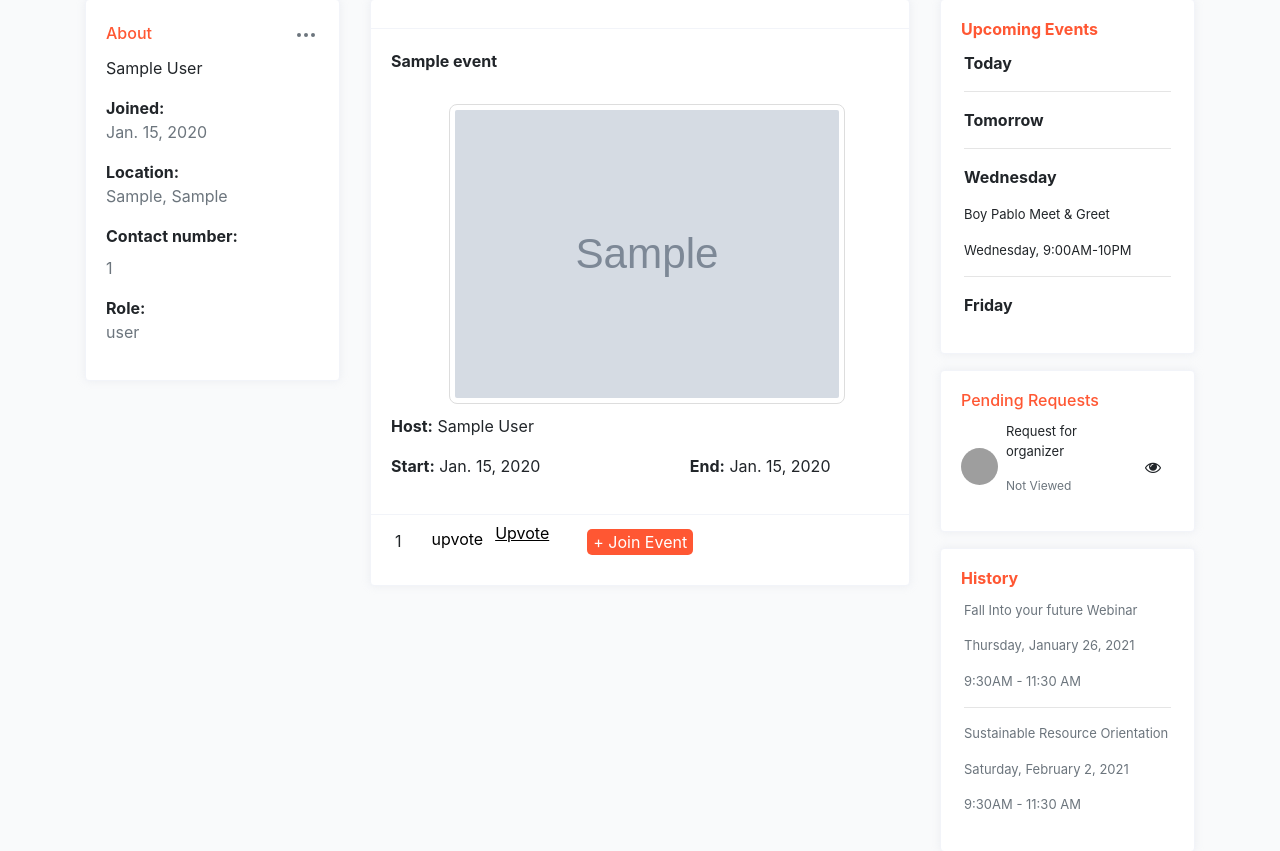
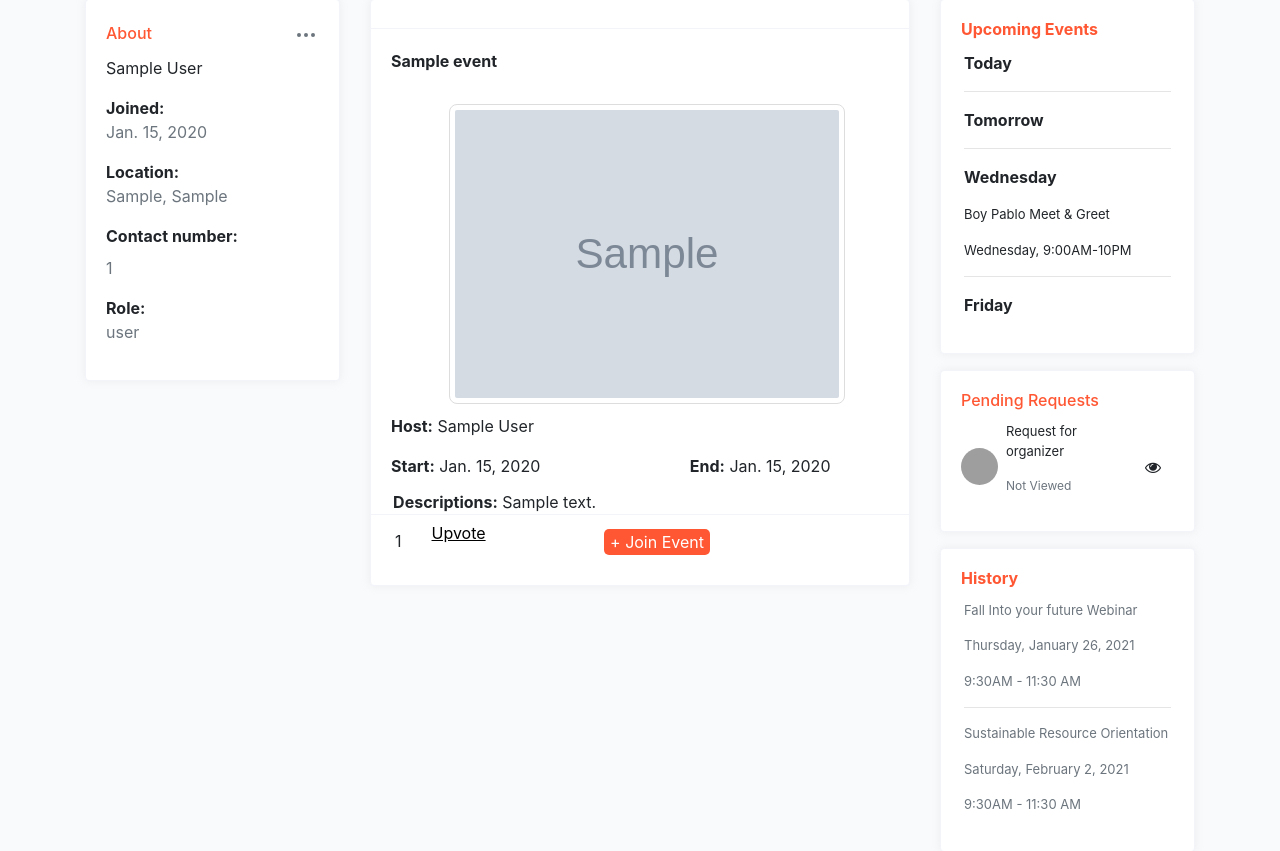
Before and after one commit to rizamariem/metroevents, a Django app: template project/meteroEvents/templates/feed.html in a window 1280 px wide. Shown: the part 129-980 px from the top of the page. Run offline with Django 3.2, Linux system fonts and the light colour scheme; tables that the repository leaves empty hold one stand-in row (values such as "Sample post"); the template is opened without the code that fills it: values that come from a table or form of the project are taken from there, most other values are stand-ins (such as "Sample title", 1, 10 or a date in 2020); grey boxes marked "Sample" are stand-in pictures; some libraries are stand-ins or nearby versions; grey boxes are pictures that could not be loaded.

Commit message:
Update feed.html

```diff
--- a/project/meteroEvents/templates/feed.html
+++ b/project/meteroEvents/templates/feed.html
@@ -20,7 +20,7 @@
     <script>
     $(document).ready(function(){
         $(".btnEvent").click(function(){
-            $(this).text($(this).text() == '+ Join Event' ? 'Cancel Join' : '+ Join Event');
+            $(this).text($(this).text() == '+ Join Event' ? 'Cancel ' : '+ Join Event');
         });
     });
     </script>
@@ -169,26 +169,23 @@
                                  <form action="" id="updateForm" method=" POST">
                                 <a href="javascript:;" class="d-flex align-items-center text-muted mr-4">
                                     <svg xmlns="http://www.w3.org/2000/svg" width="24" height="24" viewBox="0 0 24 24" fill="none" stroke="currentColor" stroke-width="2" stroke-linecap="round" stroke-linejoin="round" class="feather feather-heart icon-md">
-
-
-
-                                    ----
                                     </svg>
 
-
+                                    {% if event.upvote == 0  %}
                                     <input type="number" name="event_id" value={{event.id}} hidden >
-                                   <button  type="submit" id="btnUpvote" name="btnUpvote" style="border: none;background: none; outline: none; margin-top: -5px"> upvote</button>
-
+                                   <button  type="submit" id="btnUpvote" name="btnUpvote"  style="border: none;background: none; outline: none; margin-top: -px"> upvote</button>
+                                    {% else %}
 
                                       <button type="submit" id="btnUpvote" name="btnUpvote" style="border: none;background: none; outline: none; margin-top: -17px"><u>Upvote</u> </button>
-
+                                    {% endif %}
                                 </a>
                                 </form>
+                                <p class="mb-3 tx-14" style ="margin-top: -8%; margin-left: -25%"><b>Descriptions:</b> {{ event.description }}</p>
                 {% endif %}
             {% endfor%}
         {% endif %}
     {% endfor %}
-{% endfor%}      {% if event.upvote == 0  %} {% endif %}
+{% endfor%}
                                 <a>
                                     <p class="d-none d-md-block ml-2"><button type="button" class="btnEvent" style="background-color:#FF5733; border: none; color: white; border-radius: 5px;">+ Join Event</button></p>
                                 </a>
```
